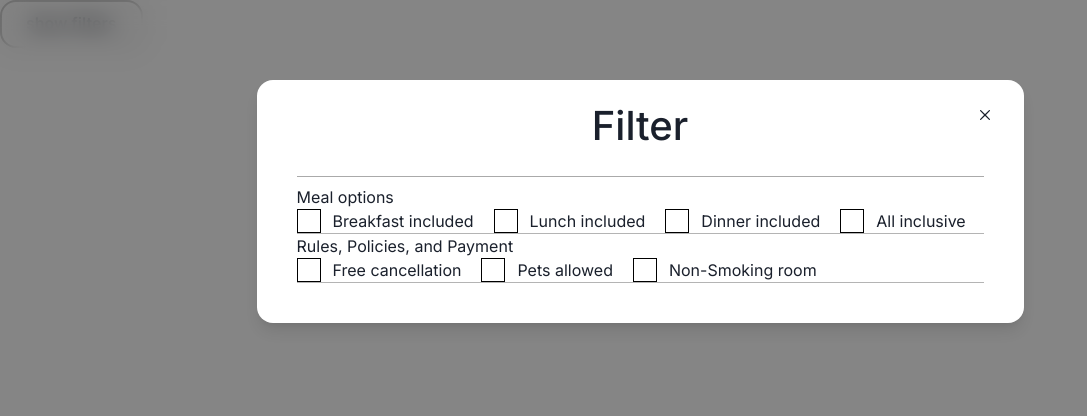
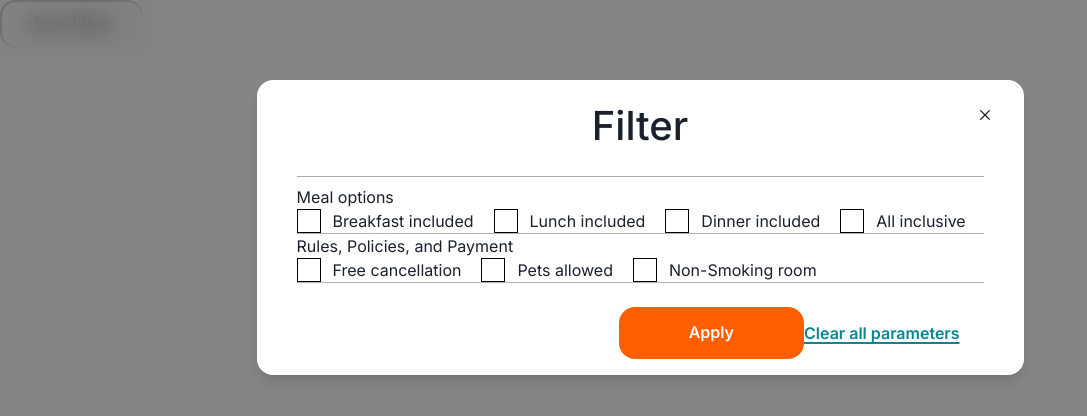
Before and after one commit to vladyslav5/wwt-technical-task, a React (Vite) app: page / in a window 1280 px wide. Both pictures are taken after a click on the button "show filters". Shown: the top 416 px of the page, without its empty margins (0-1087 px from the left). Built offline with nearby package versions, Linux system fonts and the light colour scheme; what @uselessdev/datepicker would draw is missing.

Commit message:
Added buttoms in footer

```diff
--- a/src/components/FilterModal/ui/FilterModalFooter.tsx
+++ b/src/components/FilterModal/ui/FilterModalFooter.tsx
@@ -1,5 +1,26 @@
-import { ModalFooter } from '@chakra-ui/react'
+import { useTranslation } from 'react-i18next'
+
+import { Button, ModalFooter } from '@chakra-ui/react'
 
 export const FilterModalFooter = () => {
-	return <ModalFooter></ModalFooter>
+	const { t } = useTranslation()
+	return (
+		<ModalFooter>
+			<Button
+				color={'#FFFFFF'}
+				borderRadius={'16'}
+				px={'70px'}
+				py={'26px'}
+				backgroundColor={'#FF5F00'}
+			>
+				{t('Apply')}
+			</Button>
+			<Button
+				color={'#078691'}
+				variant={'link'}
+			>
+				{t('Clear all parameters')}
+			</Button>
+		</ModalFooter>
+	)
 }
```
